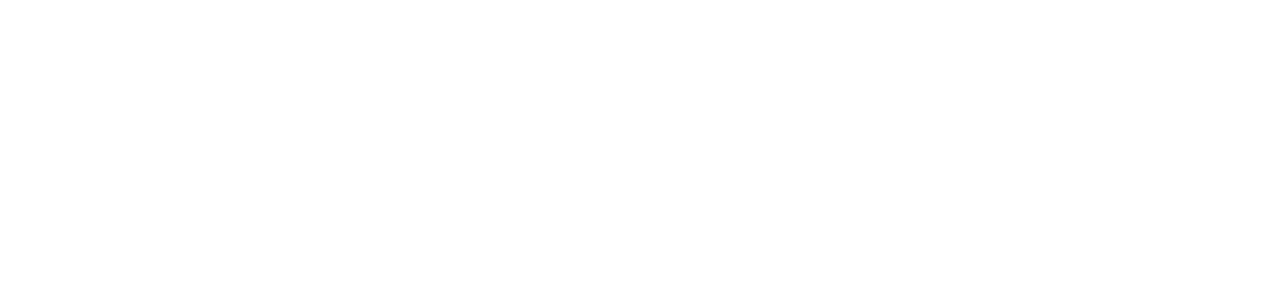
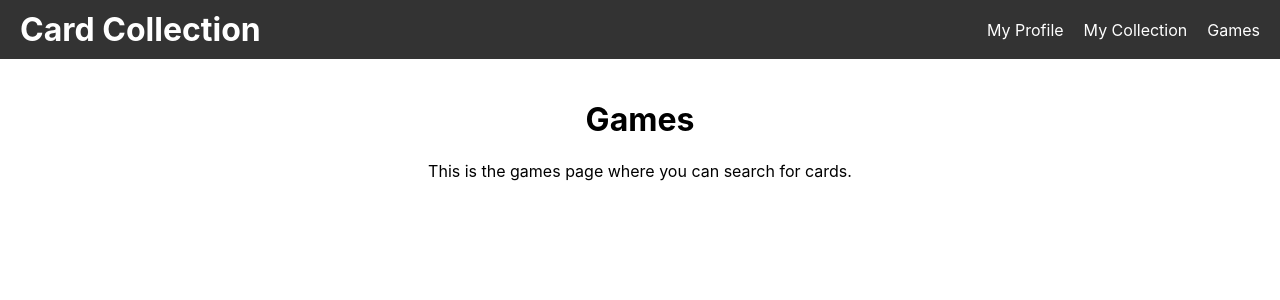
Before and after one commit to AnthonyMillerGit/ccg-collection, a React (Create React App) app in the folder front-end/: page /games in a window 1280 px wide. Before the commit this address had no page. Shown: the top 300 px of the page. Built offline with nearby package versions, Linux system fonts and the light colour scheme.

Commit message:
style landing page skeleton and add placeholder page components

```diff
--- /dev/null
+++ b/front-end/src/components/CollectionPage.js
@@ -0,0 +1,23 @@
+// src/components/CollectionPage.js
+import React from 'react';
+import Header from './Header';
+import styled from 'styled-components';
+
+const PageContainer = styled.div`
+  padding: 20px;
+  text-align: center;
+`;
+
+const CollectionPage = () => {
+  return (
+    <>
+      <Header />
+      <PageContainer>
+        <h1>My Collection</h1>
+        <p>This is the collection page.</p>
+      </PageContainer>
+    </>
+  );
+};
+
+export default CollectionPage;
--- /dev/null
+++ b/front-end/src/components/GamesPage.js
@@ -0,0 +1,23 @@
+// src/components/GamesPage.js
+import React from 'react';
+import Header from './Header';
+import styled from 'styled-components';
+
+const PageContainer = styled.div`
+  padding: 20px;
+  text-align: center;
+`;
+
+const GamesPage = () => {
+  return (
+    <>
+      <Header />
+      <PageContainer>
+        <h1>Games</h1>
+        <p>This is the games page where you can search for cards.</p>
+      </PageContainer>
+    </>
+  );
+};
+
+export default GamesPage;
--- /dev/null
+++ b/front-end/src/components/Header.js
@@ -0,0 +1,46 @@
+// src/components/Header.js
+import React from 'react';
+import { Link } from 'react-router-dom';
+import styled from 'styled-components';
+
+const HeaderContainer = styled.header`
+  background-color: #333;
+  padding: 10px 20px;
+  display: flex;
+  justify-content: space-between;
+  align-items: center;
+`;
+
+const Logo = styled.h1`
+  color: white;
+  margin: 0;
+`;
+
+const Nav = styled.nav`
+  display: flex;
+  gap: 20px;
+`;
+
+const NavLink = styled(Link)`
+  color: white;
+  text-decoration: none;
+  font-size: 1em;
+  &:hover {
+    text-decoration: underline;
+  }
+`;
+
+const Header = () => {
+  return (
+    <HeaderContainer>
+      <Logo>Card Collection</Logo>
+      <Nav>
+        <NavLink to="/profile">My Profile</NavLink>
+        <NavLink to="/collection">My Collection</NavLink>
+        <NavLink to="/games">Games</NavLink>
+      </Nav>
+    </HeaderContainer>
+  );
+};
+
+export default Header;
--- a/front-end/src/components/LandingPage.js
+++ b/front-end/src/components/LandingPage.js
@@ -1,34 +1,94 @@
 // src/components/LandingPage.js
 import React from 'react';
-import { useNavigate } from 'react-router-dom';
 import styled from 'styled-components';
+import Header from './Header';
 
 const LandingContainer = styled.div`
   display: flex;
   flex-direction: column;
   align-items: center;
-  justify-content: center;
-  height: 100vh;
   text-align: center;
   background-color: #f5f5f5;
   padding: 20px;
 `;
 
-const Title = styled.h1`
-  font-size: 3em;
-  margin-bottom: 20px;
-  color: #333;
+const HeroSection = styled.div`
+  width: 100%;
+  height: 50vh;
+  background: url('https://source.unsplash.com/random/1600x900') center/cover no-repeat;
+  display: flex;
+  flex-direction: column;
+  justify-content: center;
+  align-items: center;
+  color: white;
 `;
 
-const Subtitle = styled.h2`
-  font-size: 1.5em;
-  margin-bottom: 40px;
-  color: #777;
+const HeroTitle = styled.h1`
+  font-size: 3em;
+  margin: 0;
 `;
 
-const Button = styled.button`
+const HeroSubtitle = styled.p`
+  font-size: 1.5em;
+  margin: 10px 0;
+`;
+
+const FeaturesSection = styled.div`
+  display: flex;
+  justify-content: space-around;
+  margin: 40px 0;
+`;
+
+const Feature = styled.div`
+  flex: 1;
+  margin: 0 20px;
+  padding: 20px;
+  background-color: white;
+  border-radius: 8px;
+  box-shadow: 0 4px 8px rgba(0, 0, 0, 0.1);
+`;
+
+const FeatureIcon = styled.div`
+  font-size: 3em;
+  margin-bottom: 10px;
+`;
+
+const FeatureTitle = styled.h3`
+  margin: 0 0 10px;
+`;
+
+const FeatureDescription = styled.p`
+  margin: 0;
+`;
+
+const TestimonialsSection = styled.div`
+  background-color: #333;
+  color: white;
+  padding: 40px 20px;
+`;
+
+const Testimonial = styled.div`
+  max-width: 600px;
+  margin: 0 auto 20px;
+  text-align: left;
+`;
+
+const TestimonialQuote = styled.p`
+  font-style: italic;
+`;
+
+const TestimonialAuthor = styled.p`
+  font-weight: bold;
+  text-align: right;
+`;
+
+const CallToAction = styled.div`
+  margin: 40px 0;
+`;
+
+const CTAButton = styled.button`
   padding: 10px 20px;
-  font-size: 1em;
+  font-size: 1.2em;
   cursor: pointer;
   background-color: #007bff;
   color: white;
@@ -40,18 +100,46 @@ const Button = styled.button`
 `;
 
 const LandingPage = () => {
-  const navigate = useNavigate();
-
-  const handleStart = () => {
-    navigate('/cards');
-  };
-
   return (
-    <LandingContainer>
-      <Title>Welcome to Card Collection</Title>
-      <Subtitle>Discover and collect your favorite cards</Subtitle>
-      <Button onClick={handleStart}>Get Started</Button>
-    </LandingContainer>
+    <>
+      <Header />
+      <LandingContainer>
+        <HeroSection>
+          <HeroTitle>Welcome to Card Collection</HeroTitle>
+          <HeroSubtitle>Discover and collect your favorite cards</HeroSubtitle>
+        </HeroSection>
+        <FeaturesSection>
+          <Feature>
+            <FeatureIcon>📚</FeatureIcon>
+            <FeatureTitle>Browse Collections</FeatureTitle>
+            <FeatureDescription>Explore a vast collection of old and rare cards from various games.</FeatureDescription>
+          </Feature>
+          <Feature>
+            <FeatureIcon>🗃️</FeatureIcon>
+            <FeatureTitle>Manage Your Collection</FeatureTitle>
+            <FeatureDescription>Keep track of your collection, add new cards, and organize them.</FeatureDescription>
+          </Feature>
+          <Feature>
+            <FeatureIcon>👥</FeatureIcon>
+            <FeatureTitle>Join the Community</FeatureTitle>
+            <FeatureDescription>Connect with other collectors and share your passion.</FeatureDescription>
+          </Feature>
+        </FeaturesSection>
+        <TestimonialsSection>
+          <Testimonial>
+            <TestimonialQuote>"This site has the best collection of old and rare cards. A must for any serious collector!"</TestimonialQuote>
+            <TestimonialAuthor>- Jane Doe</TestimonialAuthor>
+          </Testimonial>
+          <Testimonial>
+            <TestimonialQuote>"I found so many rare cards I thought I'd never see again. Highly recommend!"</TestimonialQuote>
+            <TestimonialAuthor>- John Smith</TestimonialAuthor>
+          </Testimonial>
+        </TestimonialsSection>
+        <CallToAction>
+          <CTAButton>Explore Now</CTAButton>
+        </CallToAction>
+      </LandingContainer>
+    </>
   );
 };
 
--- /dev/null
+++ b/front-end/src/components/ProfilePage.js
@@ -0,0 +1,23 @@
+// src/components/ProfilePage.js
+import React from 'react';
+import Header from './Header';
+import styled from 'styled-components';
+
+const PageContainer = styled.div`
+  padding: 20px;
+  text-align: center;
+`;
+
+const ProfilePage = () => {
+  return (
+    <>
+      <Header />
+      <PageContainer>
+        <h1>My Profile</h1>
+        <p>This is the profile page.</p>
+      </PageContainer>
+    </>
+  );
+};
+
+export default ProfilePage;
--- a/front-end/src/routes.js
+++ b/front-end/src/routes.js
@@ -3,11 +3,17 @@ import React from 'react';
 import { BrowserRouter as Router, Route, Routes } from 'react-router-dom';
 import App from './App';
 import LandingPage from './components/LandingPage';
+import ProfilePage from './components/ProfilePage';
+import CollectionPage from './components/CollectionPage';
+import GamesPage from './components/GamesPage';
 
 const RoutesComponent = () => (
   <Router>
     <Routes>
       <Route path="/" element={<LandingPage />} />
+      <Route path="/profile" element={<ProfilePage />} />
+      <Route path="/collection" element={<CollectionPage />} />
+      <Route path="/games" element={<GamesPage />} />
       <Route path="/cards" element={<App />} />
     </Routes>
   </Router>
```
